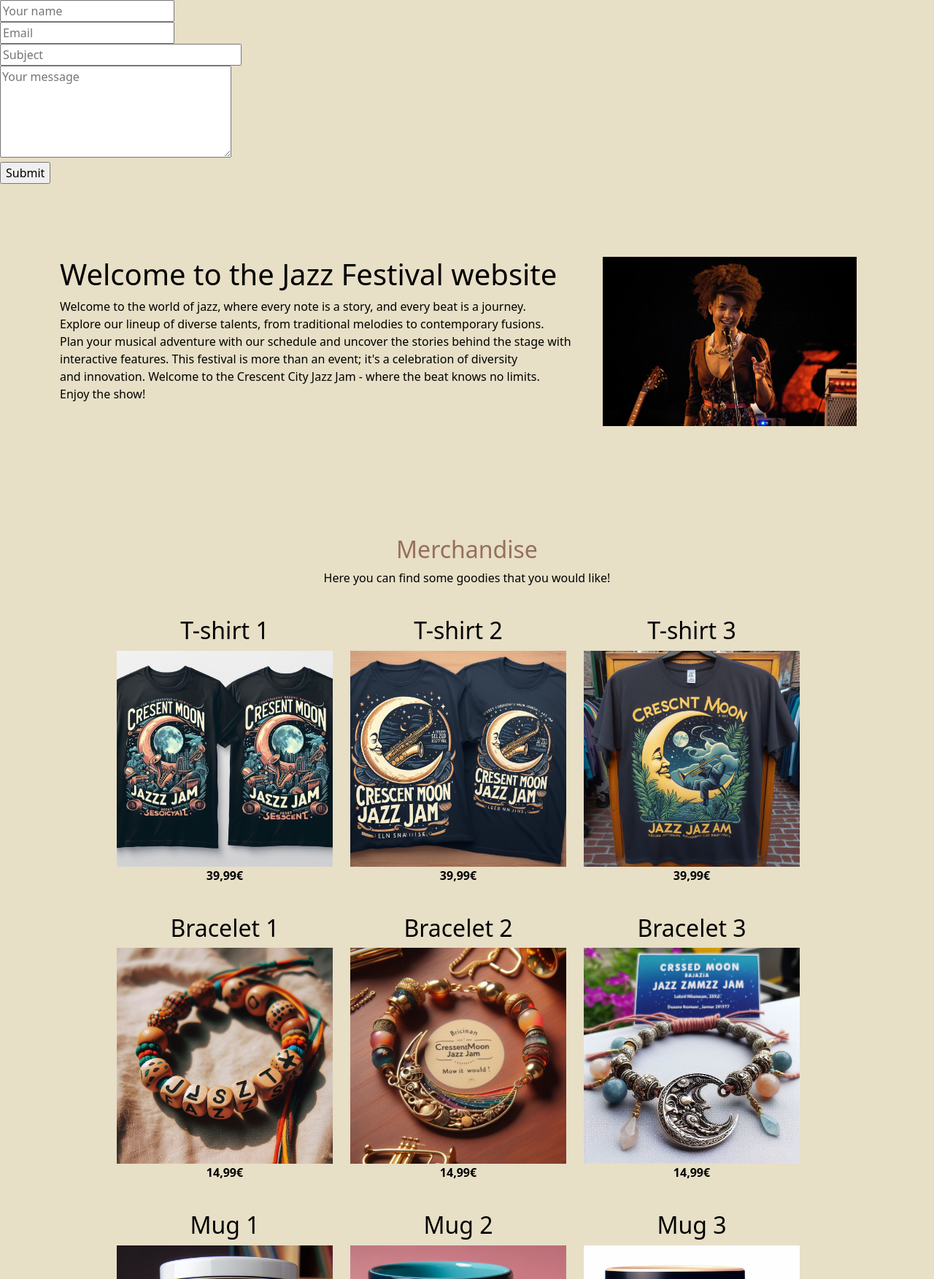
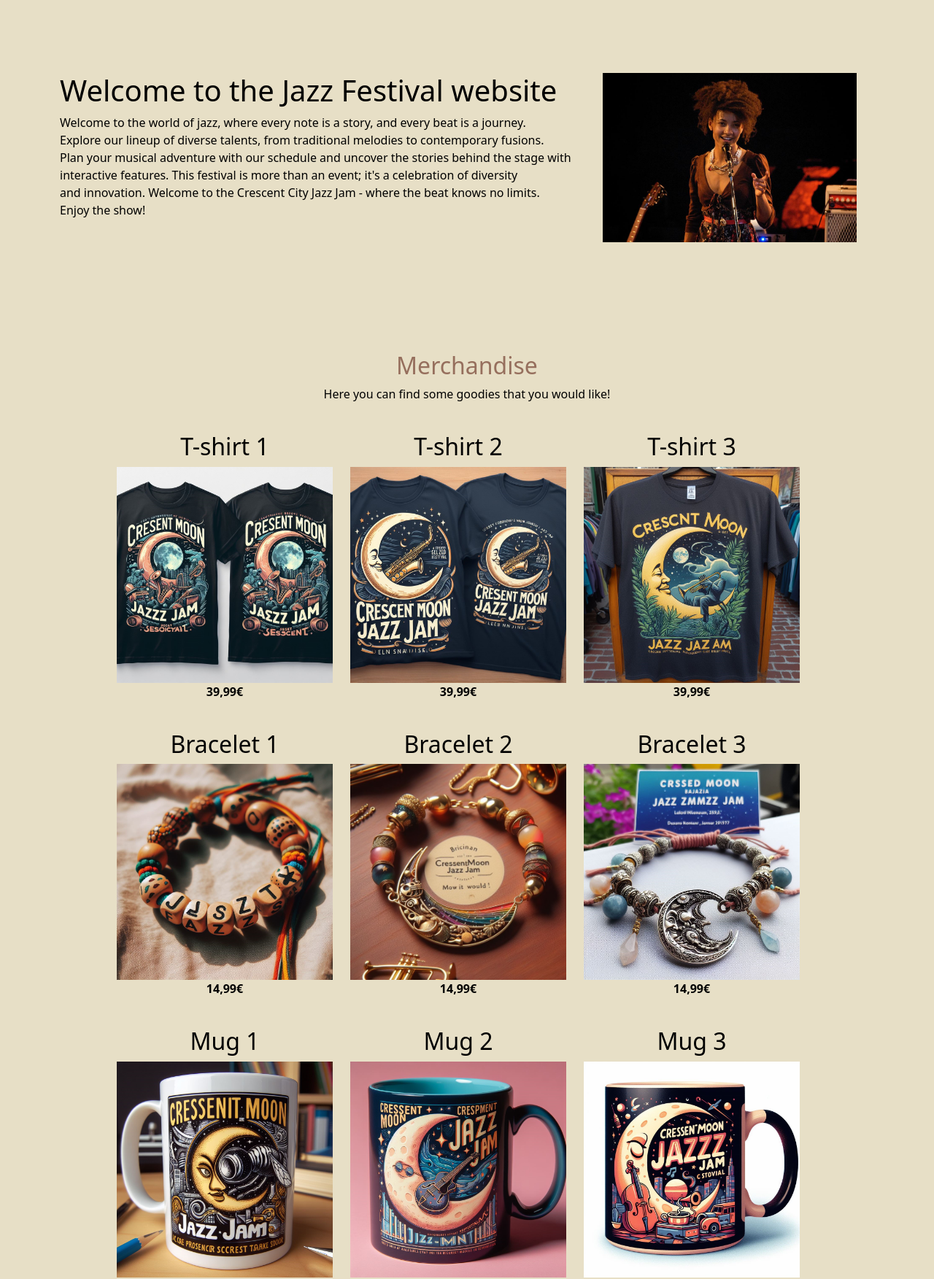
Before and after one commit to julius-ingeli/team3-website, a PHP site: page / in a window 1280 px wide. Shown: the part 166-1919 px from the top of the page at 73% size. Run offline with PHP 8.4, Linux system fonts and the light colour scheme; data that the repository does not hold is empty.

Commit message:
Feature Completed

```diff
--- a/feedback-mailer.php
+++ b/feedback-mailer.php
@@ -2,21 +2,20 @@
 <?php
 // Time to get the variables from the user’s request. Once we execute these four commands, we’ll have the user’s data in our variables.
 
+
 if (isset($_POST['submit'])) {
-	$name = $_POST['name'];
-	$email = $_POST['email'];
-	$header = $_POST['header'];
-	$message = $_POST['message'];
+	$comment = $_POST['comment'];
+}
 	// connecting to db server
 	include 'database.php';
 	// insert data to db
-	$sql = "INSERT INTO feedback(name,email,title,message)
-			VALUES ('$name','$email','$header','$message')";
+	$sql = "INSERT INTO Feedback(comment)
+			VALUES ('$comment')";
 	// if query success
 	if ($conn->query($sql)==true) {
-		echo "Your data has been recorded successfully.";
+		echo "Your feedback has been recorded successfully, Thank You!";
 	} else {
 		// Error:
 		echo "Error: " . $sql . "<br>" . $conn->error;
 	}
-}
+?>
--- a/index.php
+++ b/index.php
@@ -6,25 +6,6 @@
  include 'database.php';
 ?>
 <body>
-
-<form action="" method="post" name="form">
-  <!-- Inside the form, lets put some input fields. -->
-  <input name="name" type="text" placeholder="Your name"/>
-  <br>
-  <input name="email" type="text" placeholder="Email"/>
-  <br>
-  <input size="30" name="header" type="text" placeholder="Subject"/>
-  <br>
-  <textarea cols="32" name="message" rows="5" placeholder="Your message"></textarea>
-  <br>
-  <!-- Lets add a button that submits this form to the server. -->
-  <input type="submit" name="submit" value="Submit" />
-</form>
-<?php
-include 'feedback-mailer.php';
-?>
-
-
     <div class="row filler-row-100">
         <!-- row for space -->
     </div>
@@ -689,6 +670,18 @@ include 'feedback-mailer.php';
     <div class="row filler-row-100">
         <!-- row for space -->
     </div>
+
+    <form action="" method="post" name="form">
+  <!-- Inside the form, lets put some input fields. -->
+  <h3>Feedback</h3>
+  <input class="form-control form-control-sm" type="text" placeholder="Your Message" aria-label=".form-control-sm" name="comment">
+  <br>
+  <!-- Lets add a button that submits this form to the server. -->
+  <input type="submit" name="submit" value="Submit" />
+</form>
+<?php
+include 'feedback-mailer.php';
+?>
     <!-- Footer -->
 <?php
     include 'Footer.php';
```
